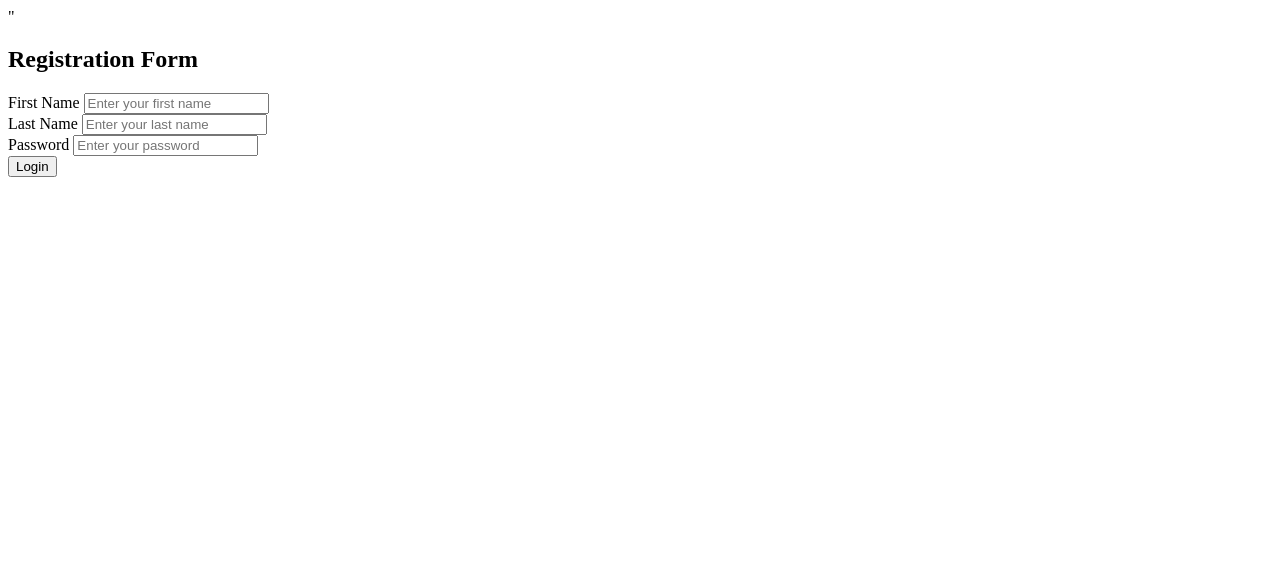
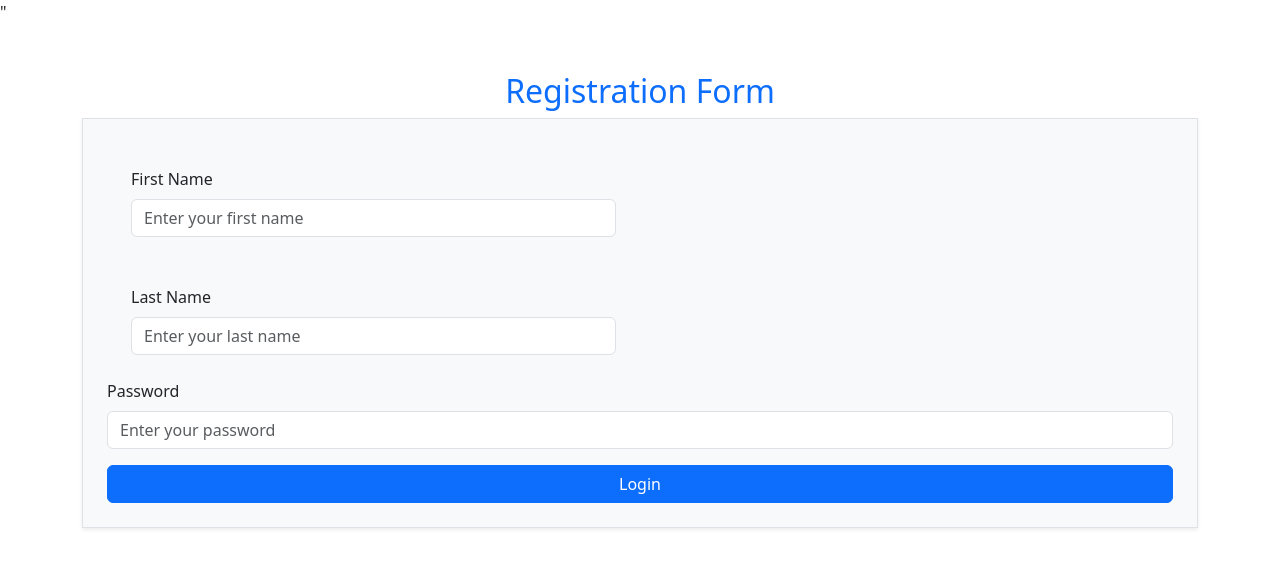
Before and after one commit to bowlingj87/Boostrap_Assignment, a plain HTML site: page index.html in a window 1280 px wide. Drawn offline with nearby package versions, Linux system fonts and the light colour scheme.

Commit message:
fix registration form

```diff
--- a/index.html
+++ b/index.html
@@ -3,26 +3,31 @@
     <meta charset="UTF-8">
     <meta name="viewport" content="width=device-weidth,initial-scale=1.0">
     <title>Boostrap Assignment</title>
-    <link href=""https://cdn.jsdelivr.net/npm/bootstrap@5.3.0/dist/css/bootstrap.min.css" rel="stylesheet">"
+    <link href="https://cdn.jsdelivr.net/npm/bootstrap@5.3.0/dist/css/bootstrap.min.css" rel="stylesheet">"
     <head>
 
    <body>
   <div class="container mt-5">
     <h2 class="text-center text-primary">Registration Form</h2>
+
     <form class="border p-4 shadow-sm bg-light">
-        <div class="mb-3">
+
+        <div class="col-6 bg-light p-4">
             <label for="first" class="form-label">First Name</label>
             <input type="text" class="form-control" id="first" placeholder="Enter your first name">
         </div>
-        <div class="mb-3">
+        <div class="col-6 bg-light p-4">
             <label for="last" class="form-label">Last Name</label>
             <input type="text" class="form-control" id="last" placeholder="Enter your last name">
         </div>
-        <div class="mb-3">
+          <div class="mb-3">
             <label for="password" class="form-label">Password</label>
             <input type="password" class="form-control" id="password" placeholder="Enter your password">
         </div>
+        <div>
         <button type="submit" class="btn btn-primary w-100">Login</button>
+    </div>
+
     </form>
 </div>
 
```
